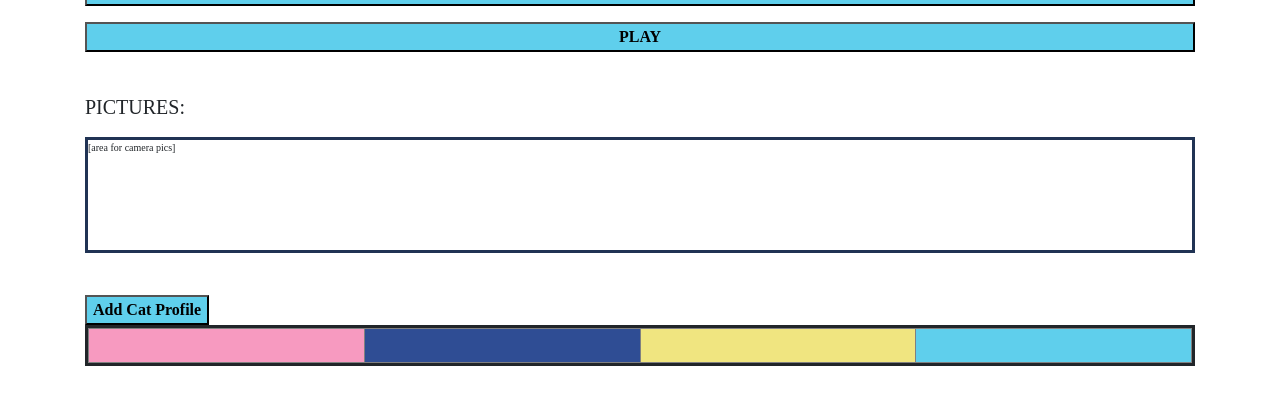
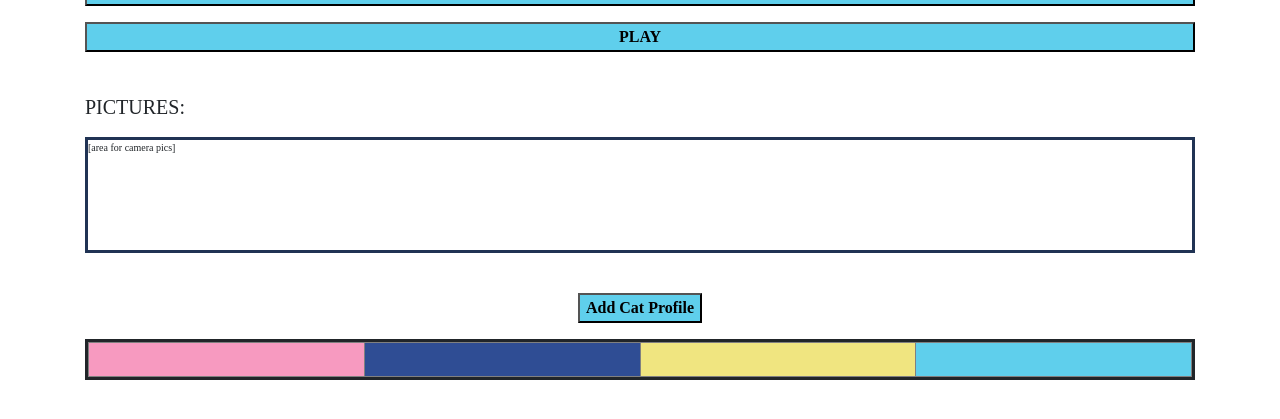
Before and after one commit to Ivan-E-Johnson/Crazy-Cat-Caretaker-Server, a Flask app: page / in a window 1280 px wide. Shown: the part 353-772 px from the top of the page. Run offline with Flask 2, Linux system fonts and the light colour scheme; the visitor is signed in with stand-in values (Sample User, id 1); some libraries are stand-ins or nearby versions.

Commit message:
Add cat button styled

```diff
--- a/static/css/main.css
+++ b/static/css/main.css
@@ -52,6 +52,7 @@ code {
     font-size: 0.75rem;
 }
 
-right {
-        float: right;
- }
+.centered-button {
+display: block;
+margin: auto;
+}
--- a/templates/landing_page.html
+++ b/templates/landing_page.html
@@ -53,11 +53,15 @@
 <!--Button to add a new cat profile-->
 <div class="button">
     <form action="/add_cat" method="GET">
-        <button style="background-color:#5FCFEC; font-size:16px;" type="submit" name = "add_cat" value="clicked">
+        <button style="background-color:#5FCFEC; font-size:16px;" class="centered-button" type="submit" name = "add_cat" value="clicked">
             <b>Add Cat Profile</b>
         </button>
     </form>
 </div>
+
+<p>
+
+</p>
 
 <div style= "border:solid;" class="footer;">
     <footer>
```
